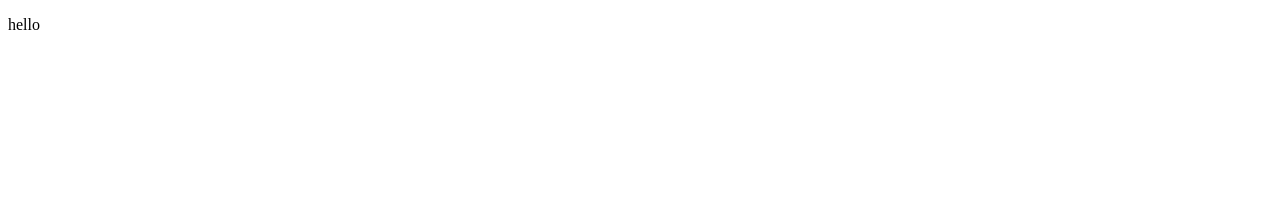
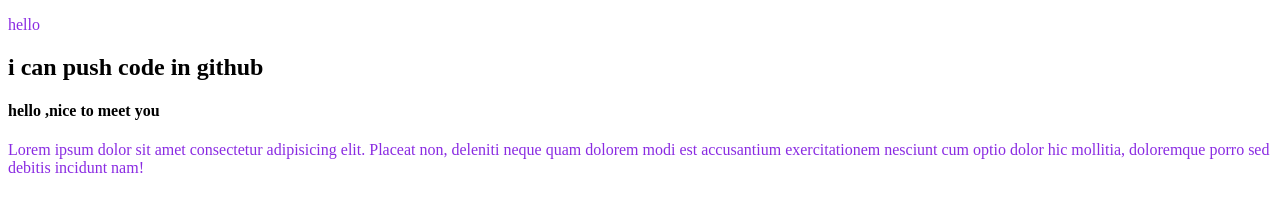
Before and after one commit to Abdullah-Sayeed/my-second-repo, a plain HTML site: page index.html in a window 1280 px wide. Drawn offline with Linux system fonts and the light colour scheme.

Commit message:
style added in website

```diff
--- a/index.html
+++ b/index.html
@@ -5,8 +5,12 @@
     <meta http-equiv="X-UA-Compatible" content="IE=edge">
     <meta name="viewport" content="width=device-width, initial-scale=1.0">
     <title>my second github repository</title>
+    <link rel="stylesheet" href="style.css">
 </head>
 <body>
     <p>hello</p>
+    <h2>i can push code in github</h2>
+    <h4>hello ,nice to meet you</h4>
+    <p>Lorem ipsum dolor sit amet consectetur adipisicing elit. Placeat non, deleniti neque quam dolorem modi est accusantium exercitationem nesciunt cum optio dolor hic mollitia, doloremque porro sed debitis incidunt nam!</p>
 </body>
 </html>
--- /dev/null
+++ b/style.css
@@ -0,0 +1,3 @@
+p{
+    color: blueviolet;
+}
```
